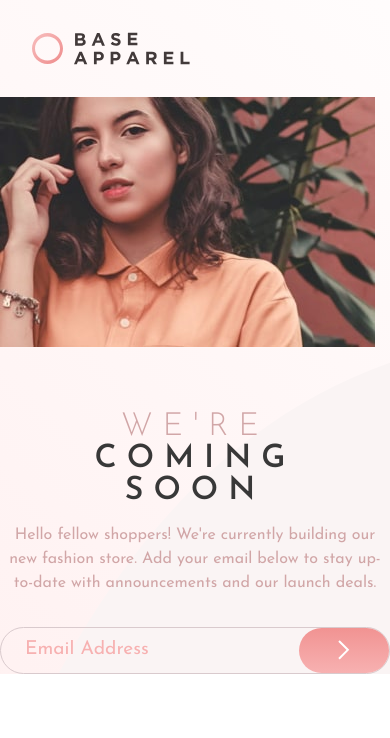
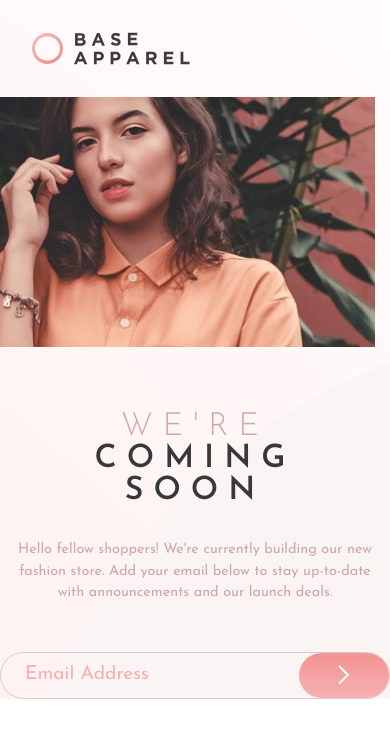
Before and after one commit to ZTanvir/fem-base-apparel-coming-soon-page, a React (Vite) app: page / in a window 390 px wide. Shown: the top 738 px of the page. Built offline with nearby package versions, Linux system fonts and the light colour scheme.

Commit message:
Add subtitle font size less than 1 rem for mobile

```diff
--- a/src/assets/Styles/subtitle.module.css
+++ b/src/assets/Styles/subtitle.module.css
@@ -8,5 +8,7 @@
 @media only screen and (max-width: 700px) {
   .subtitle {
     text-align: center;
+    font-size: calc(1rem - .1rem);
+    padding: 1rem;
   }
 }
```
